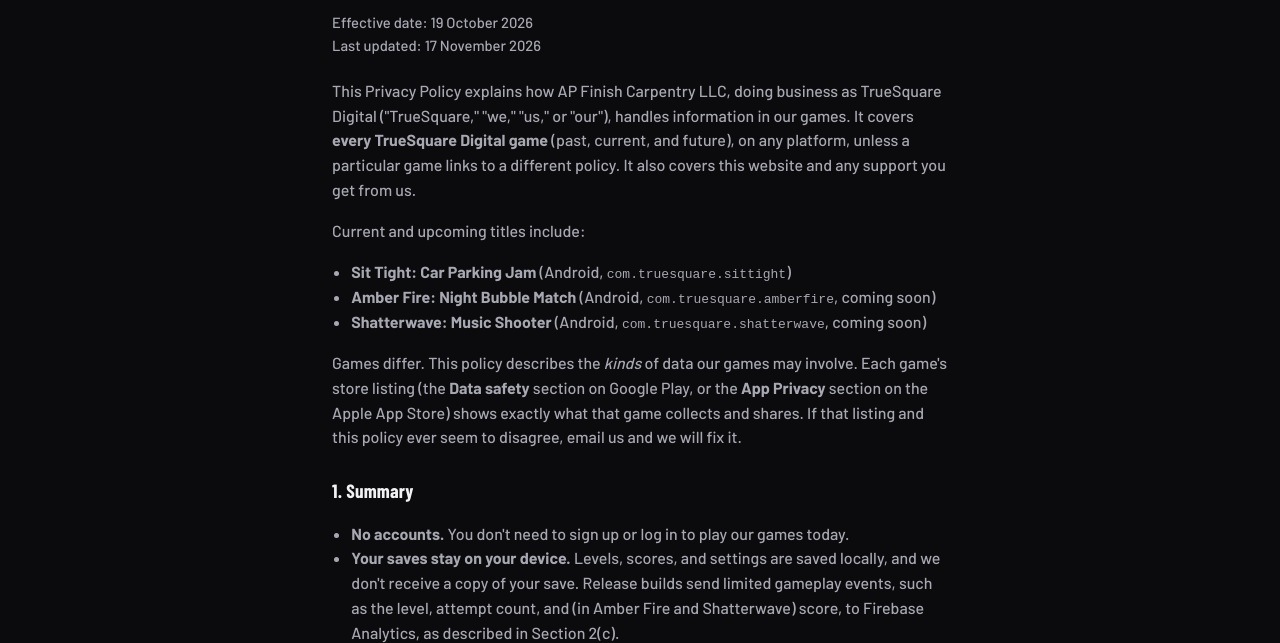
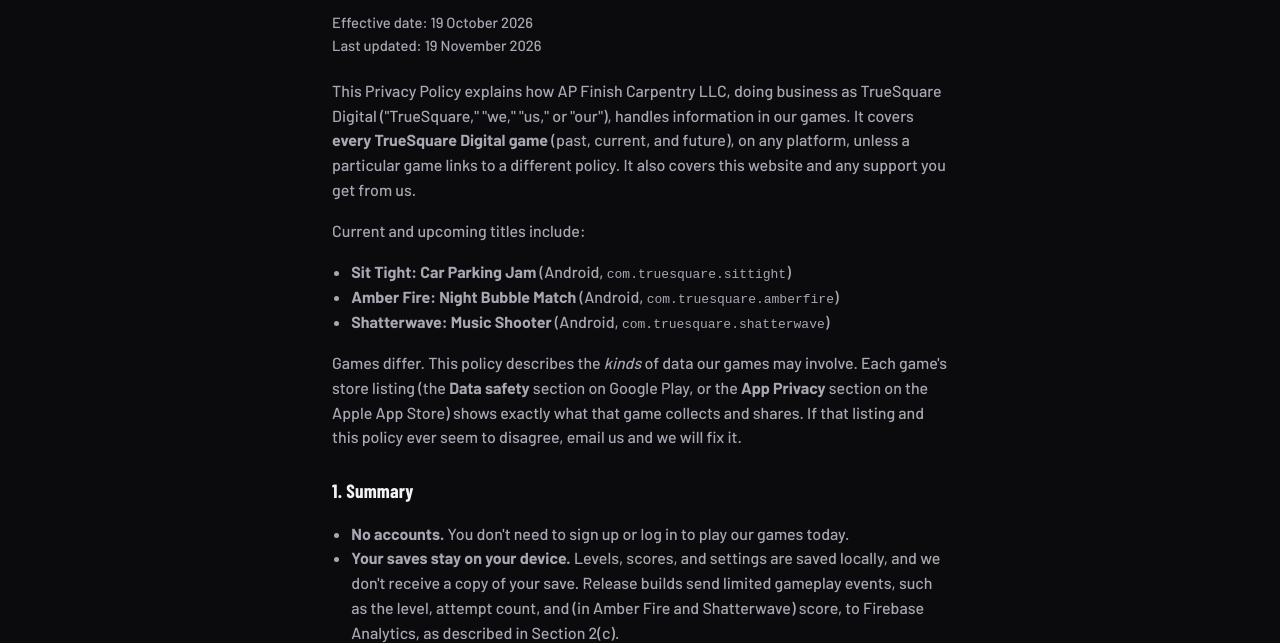
Before and after one commit to TSQMain/truesquare-site, a plain HTML site: page privacy-policy/index.html in a window 1280 px wide. Shown: the part 147-790 px from the top of the page. Drawn offline with nearby package versions, Linux system fonts and the light colour scheme; a web font is replaced by a local one.

Commit message:
Privacy policy: drop 'coming soon' for Amber Fire and Shatterwave (review separately)
Co-Authored-By: Claude Sonnet 5.5 <noreply@anthropic.com>
Claude-Session: https://claude.ai/code/session_01Up5QH4HUtNSPMCHpJD9DS6

```diff
--- a/privacy-policy/index.html
+++ b/privacy-policy/index.html
@@ -35,13 +35,13 @@
 <main class="wrap legal">
   <h1>Privacy Policy</h1>
   <p class="meta">Effective date: 19 October 2026<br>
-Last updated: 17 November 2026</p>
+Last updated: 19 November 2026</p>
   <p>This Privacy Policy explains how AP Finish Carpentry LLC, doing business as TrueSquare Digital ("TrueSquare," "we," "us," or "our"), handles information in our games. It covers <strong>every TrueSquare Digital game</strong> (past, current, and future), on any platform, unless a particular game links to a different policy. It also covers this website and any support you get from us.</p>
 <p>Current and upcoming titles include:</p>
 <ul>
 <li><strong>Sit Tight: Car Parking Jam</strong> (Android, <code>com.truesquare.sittight</code>)</li>
-<li><strong>Amber Fire: Night Bubble Match</strong> (Android, <code>com.truesquare.amberfire</code>, coming soon)</li>
-<li><strong>Shatterwave: Music Shooter</strong> (Android, <code>com.truesquare.shatterwave</code>, coming soon)</li>
+<li><strong>Amber Fire: Night Bubble Match</strong> (Android, <code>com.truesquare.amberfire</code>)</li>
+<li><strong>Shatterwave: Music Shooter</strong> (Android, <code>com.truesquare.shatterwave</code>)</li>
 </ul>
 <p>Games differ. This policy describes the <em>kinds</em> of data our games may involve. Each game's store listing (the <strong>Data safety</strong> section on Google Play, or the <strong>App Privacy</strong> section on the Apple App Store) shows exactly what that game collects and shares. If that listing and this policy ever seem to disagree, email us and we will fix it.</p>
 
```
